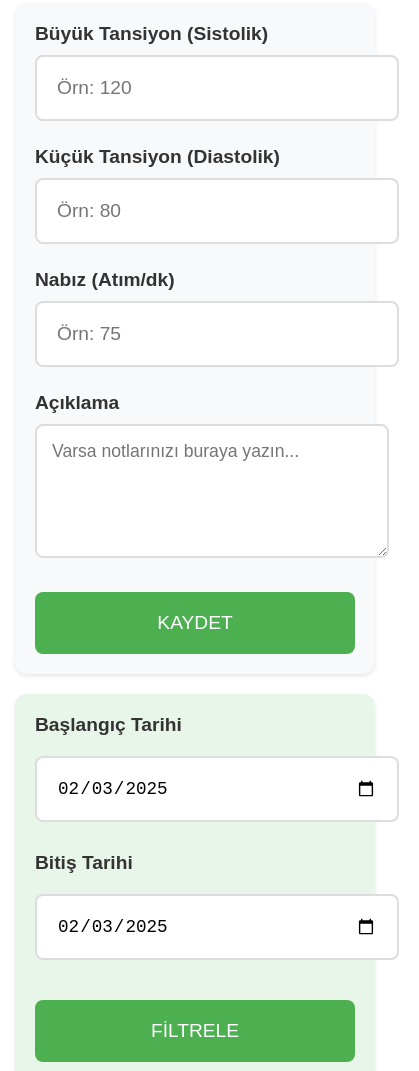
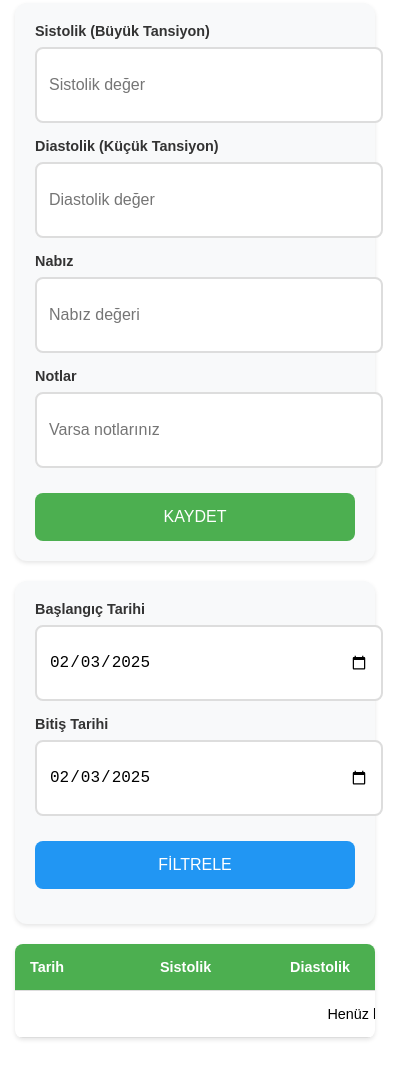
Before and after one commit to muhittinuzun/hasta_takip, a website: page vital.html in a window 390 px wide. Shown: the part 227-1298 px from the top of the page, 419 px wide, since content can reach past the window. Drawn offline with Linux system fonts and the light colour scheme; no server answers.

Commit message:
Improve vital signs page mobile UI: - Reorganize input layout for better mobile experience - Add responsive grid system - Update form styling and spacing - Enhance table responsiveness - Optimize touch areas and buttons - Add better visual hierarchy

```diff
--- a/vital.html
+++ b/vital.html
@@ -44,7 +44,7 @@
             background-color: #4CAF50;
         }
 
-        .input-group {
+        .input-container, .filter-container {
             margin: 20px 0;
             padding: 20px;
             background-color: #f8f9fa;
@@ -52,114 +52,136 @@
             box-shadow: 0 2px 4px rgba(0,0,0,0.1);
         }
 
-        .input-field {
-            margin-bottom: 20px;
+        .input-grid, .filter-grid {
+            display: grid;
+            gap: 15px;
+            margin-bottom: 15px;
         }
 
-        .input-field label {
-            display: block;
-            font-size: 1.2rem;
-            margin-bottom: 10px;
-            color: #333;
-            font-weight: bold;
+        .input-group, .filter-group {
+            display: flex;
+            flex-direction: column;
+            gap: 8px;
         }
 
-        .input-field input {
+        .input-group label, .filter-group label {
+            font-weight: bold;
+            color: #333;
+            font-size: 0.9rem;
+        }
+
+        input[type="number"],
+        input[type="text"],
+        input[type="date"] {
+            width: 100%;
+            padding: 12px;
+            font-size: 1rem;
+            border: 2px solid #ddd;
+            border-radius: 8px;
+            background: white;
+        }
+
+        .submit-button, .filter-button {
             width: 100%;
             padding: 15px;
-            font-size: 1.2rem;
-            border: 2px solid #ddd;
+            font-size: 1rem;
+            border: none;
             border-radius: 8px;
-            margin-bottom: 5px;
+            background-color: #4CAF50;
+            color: white;
+            cursor: pointer;
+            margin-top: 10px;
         }
 
-        .input-field input:focus {
-            border-color: #4CAF50;
-            outline: none;
+        .filter-button {
+            background-color: #2196F3;
         }
 
-        button {
+        .data-table {
             width: 100%;
-            padding: 18px;
-            font-size: 1.2rem;
-            background-color: #4CAF50;
-            color: white;
-            border: none;
+            overflow-x: auto;
+            -webkit-overflow-scrolling: touch;
+            margin-top: 20px;
+            background: white;
             border-radius: 8px;
-            cursor: pointer;
-            margin-top: 10px;
-            transition: background-color 0.3s;
-        }
-
-        button:hover {
-            background-color: #45a049;
-        }
-
-        .filter-group {
-            margin: 20px 0;
-            padding: 20px;
-            background-color: #e8f5e9;
-            border-radius: 12px;
             box-shadow: 0 2px 4px rgba(0,0,0,0.1);
         }
 
-        .filter-group input[type="date"] {
-            width: 100%;
-            padding: 15px;
-            font-size: 1.1rem;
-            border: 2px solid #ddd;
-            border-radius: 8px;
-            margin: 10px 0;
+        .data-table th,
+        .data-table td {
+            padding: 12px 8px;
+            text-align: left;
+            white-space: nowrap;
+            font-size: 0.9rem;
         }
 
-        .chart-container {
-            margin-top: 30px;
-            padding: 20px;
-            background-color: white;
-            border-radius: 12px;
-            box-shadow: 0 2px 8px rgba(0,0,0,0.1);
+        .data-table th {
+            background-color: #4CAF50;
+            color: white;
+            position: sticky;
+            top: 0;
         }
 
-        /* Tablet ve masaüstü için düzenlemeler */
-        @media (min-width: 768px) {
-            body {
-                padding: 20px;
+        .delete-btn {
+            padding: 8px 12px;
+            background-color: #ff4444;
+            color: white;
+            border: none;
+            border-radius: 4px;
+            cursor: pointer;
         }
 
-            .input-group {
-                display: grid;
+        /* Tablet ve masaüstü için grid düzeni */
+        @media (min-width: 768px) {
+            .input-grid {
                 grid-template-columns: repeat(2, 1fr);
-                gap: 20px;
             }
 
-            .filter-group {
-                display: flex;
-                align-items: center;
-                gap: 20px;
-            }
-
-            .filter-group input[type="date"] {
-                width: auto;
-                flex: 1;
-            }
-
-            button {
-                transition: transform 0.2s;
-            }
-
-            button:hover {
-                transform: translateY(-2px);
+            .filter-grid {
+                grid-template-columns: repeat(3, 1fr);
+                align-items: end;
             }
         }
 
-        /* Dokunmatik cihazlar için optimizasyonlar */
-        @media (hover: none) {
-            button {
-                padding: 20px;
+        /* Geniş ekranlar için */
+        @media (min-width: 1024px) {
+            .input-grid {
+                grid-template-columns: repeat(4, 1fr);
+            }
         }
 
-            input {
-                padding: 20px !important;
+        /* Mobil cihazlar için optimizasyonlar */
+        @media (max-width: 767px) {
+            .input-grid, .filter-grid {
+                grid-template-columns: 1fr;
+            }
+
+            input[type="number"],
+            input[type="text"],
+            input[type="date"],
+            .submit-button,
+            .filter-button {
+                min-height: 48px;
+            }
+
+            .data-table {
+                display: block;
+                width: 100%;
+                overflow-x: auto;
+            }
+
+            .data-table th,
+            .data-table td {
+                min-width: 100px;
+            }
+        }
+
+        /* Dokunmatik cihazlar için ek optimizasyon */
+        @media (hover: none) {
+            .submit-button:active,
+            .filter-button:active,
+            .delete-btn:active {
+                opacity: 0.8;
             }
         }
 
@@ -265,33 +287,8 @@
             margin-right: 5px;
         }
 
-        .delete-btn {
-            background-color: #f44336;
-            color: white;
-        }
-
-        .edit-btn:hover {
-            background-color: #1976D2;
-        }
-
         .delete-btn:hover {
             background-color: #D32F2F;
-        }
-
-        @media (max-width: 768px) {
-            .edit-btn, .delete-btn {
-                padding: 10px;
-                width: 100%;
-                margin: 2px 0;
-            }
-
-            .data-table {
-                font-size: 0.9rem;
-            }
-
-            .data-table td, .data-table th {
-                padding: 10px;
-            }
         }
 
         .data-table td:nth-last-child(-n+2) {
@@ -320,42 +317,46 @@
 
     <h1>Vital Bulgu Takibi</h1>
 
+    <div class="input-container">
+        <div class="input-grid">
             <div class="input-group">
-        <div class="input-field">
-            <label for="systolic">Büyük Tansiyon (Sistolik)</label>
-            <input type="number" id="systolic" min="0" max="300" placeholder="Örn: 120">
+                <label for="systolic">Sistolik (Büyük Tansiyon)</label>
+                <input type="number" id="systolic" placeholder="Sistolik değer">
             </div>
 
-        <div class="input-field">
-            <label for="diastolic">Küçük Tansiyon (Diastolik)</label>
-            <input type="number" id="diastolic" min="0" max="200" placeholder="Örn: 80">
+            <div class="input-group">
+                <label for="diastolic">Diastolik (Küçük Tansiyon)</label>
+                <input type="number" id="diastolic" placeholder="Diastolik değer">
             </div>
 
-        <div class="input-field">
-            <label for="pulse">Nabız (Atım/dk)</label>
-            <input type="number" id="pulse" min="0" max="200" placeholder="Örn: 75">
+            <div class="input-group">
+                <label for="pulse">Nabız</label>
+                <input type="number" id="pulse" placeholder="Nabız değeri">
             </div>
 
-        <div class="input-field">
-            <label for="notes">Açıklama</label>
-            <textarea id="notes" placeholder="Varsa notlarınızı buraya yazın..."></textarea>
+            <div class="input-group">
+                <label for="notes">Notlar</label>
+                <input type="text" id="notes" placeholder="Varsa notlarınız">
+            </div>
         </div>
 
-        <button onclick="addVitalSigns()">KAYDET</button>
+        <button onclick="addVitalSigns()" class="submit-button">KAYDET</button>
     </div>
 
+    <div class="filter-container">
+        <div class="filter-grid">
             <div class="filter-group">
-        <div class="input-field">
                 <label for="startDate">Başlangıç Tarihi</label>
                 <input type="date" id="startDate">
             </div>
 
-        <div class="input-field">
+            <div class="filter-group">
                 <label for="endDate">Bitiş Tarihi</label>
                 <input type="date" id="endDate">
             </div>
 
-        <button onclick="filterData()">FİLTRELE</button>
+            <button onclick="filterData()" class="filter-button">FİLTRELE</button>
+        </div>
     </div>
 
     <table class="data-table">
```
Lines whose indentation alone changed are shown as unchanged.
